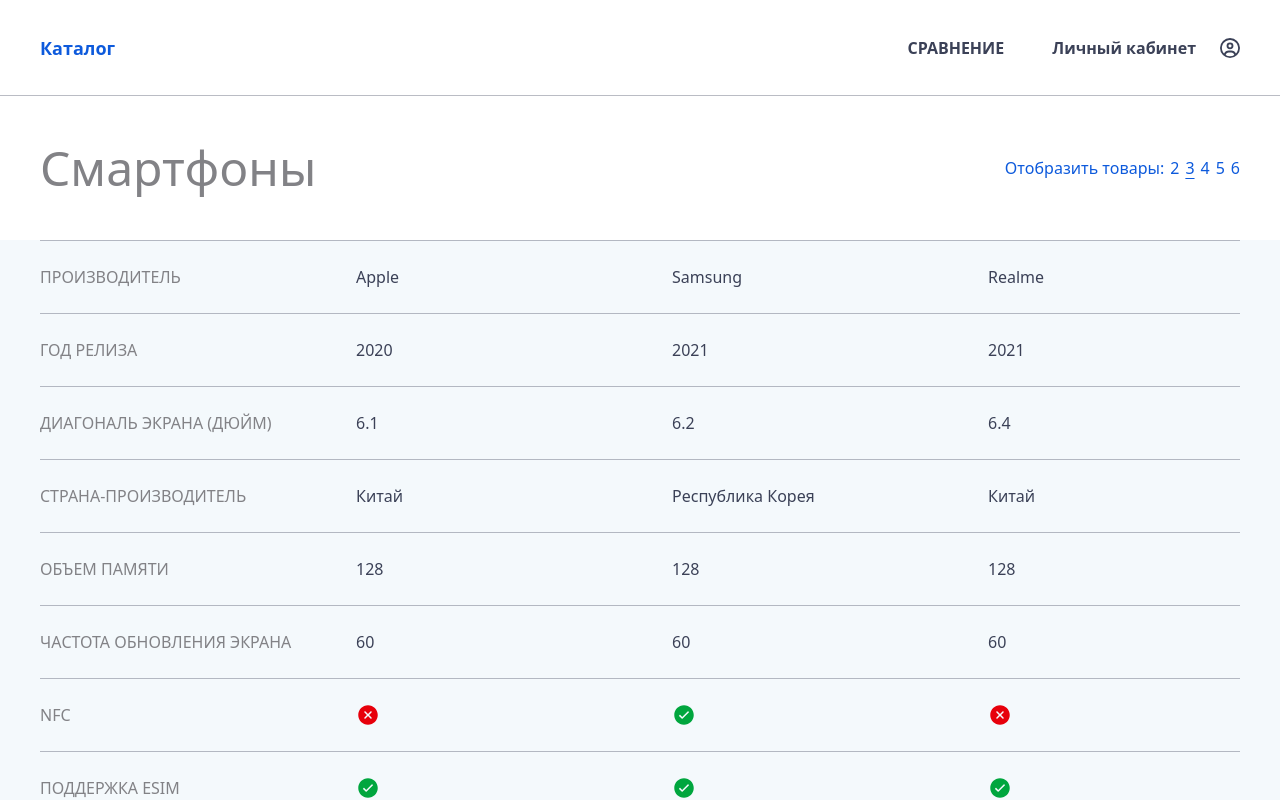
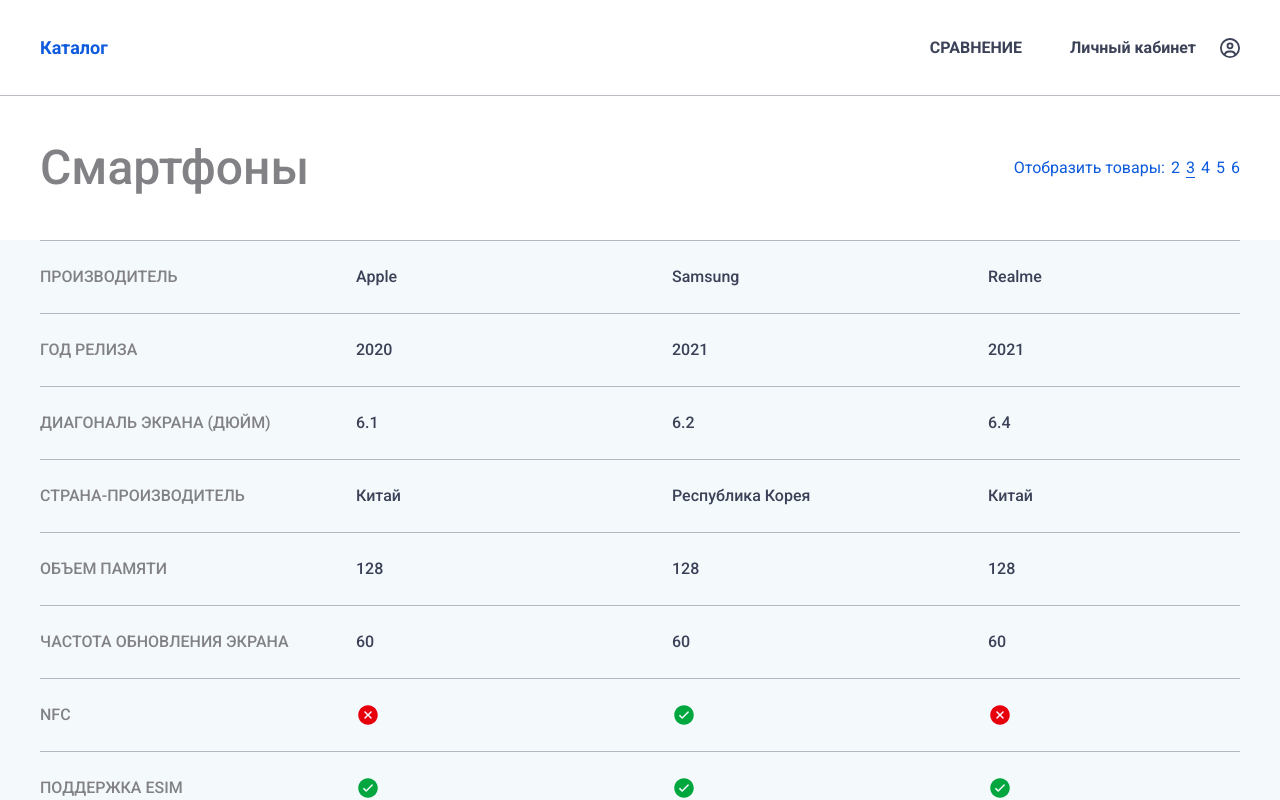
Before and after one commit to notnered/phone-compare-app, a React (Vite) app: page / in a window 1280 px wide. Shown: the top 800 px of the page. Built offline with nearby package versions, Linux system fonts and the light colour scheme.

Commit message:
added roboto font

```diff
--- a/src/App.tsx
+++ b/src/App.tsx
@@ -3,7 +3,7 @@
 
 export default function App(){
     return (
-        <div className='container max-w-[1440px] mx-auto'>
+        <div className='container max-w-[1440px] mx-auto font-roboto'>
             <NavBar />
             <CompareBlock />
         </div>
--- a/src/index.css
+++ b/src/index.css
@@ -1,3 +1,8 @@
+@font-face {
+    font-family: Roboto;
+    src: url('../src/fonts/Roboto-VariableFont_wdth\,wght.ttf');
+}
+
 @import "tailwindcss";
 
 @plugin "tailwind-scrollbar" {
@@ -5,6 +10,7 @@
 }
 
 @theme {
+    --font-roboto: Roboto, sans-serif;
     --color-primary: rgba(13, 90, 220, 1);
     --color-secondary: rgba(59, 65, 87, 1);
     --color-secondary-light: rgba(130, 130, 134, 1);
```
Also changed, not shown: src/fonts/Roboto-VariableFont_wdth,wght.ttf (added).
